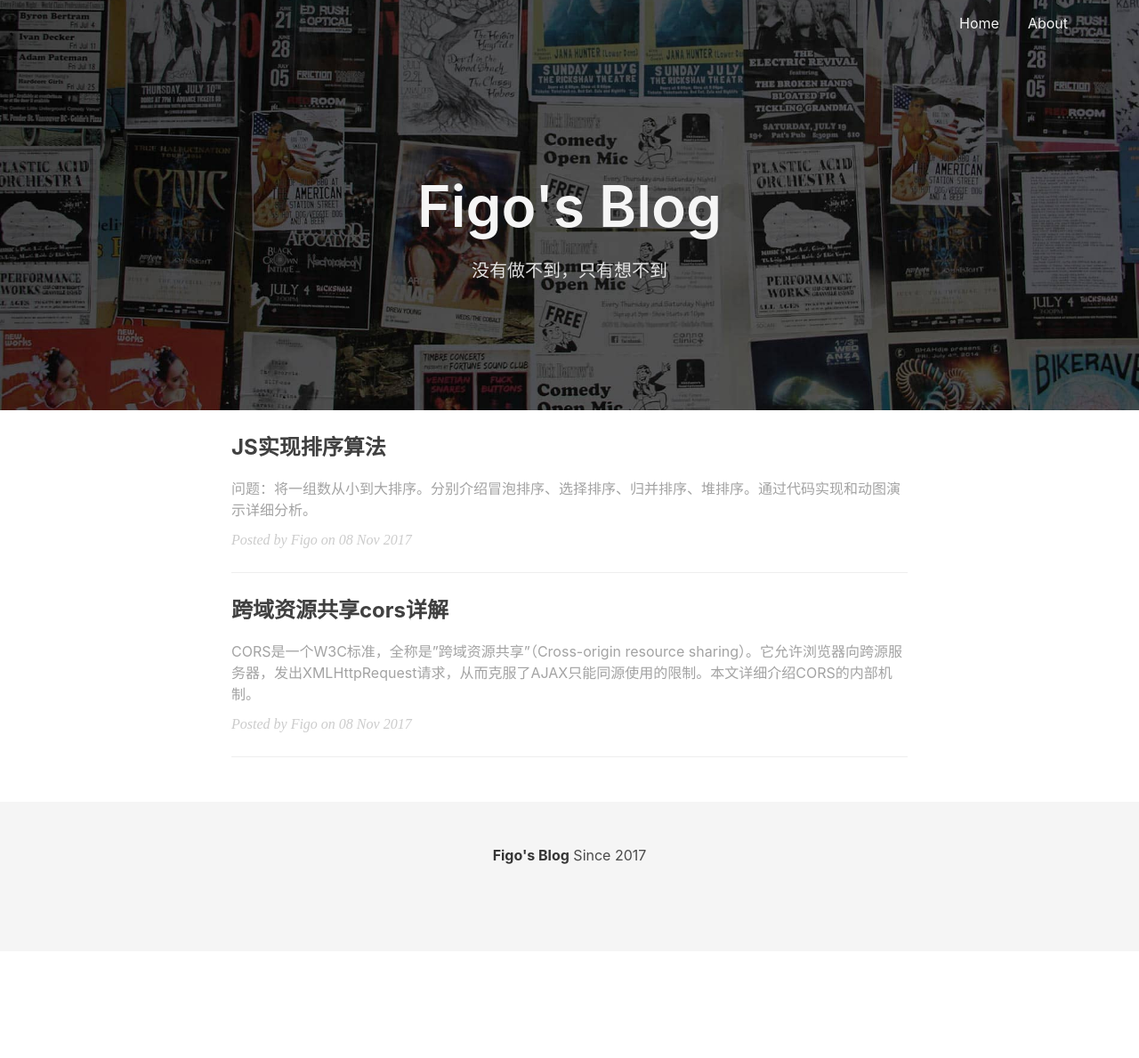
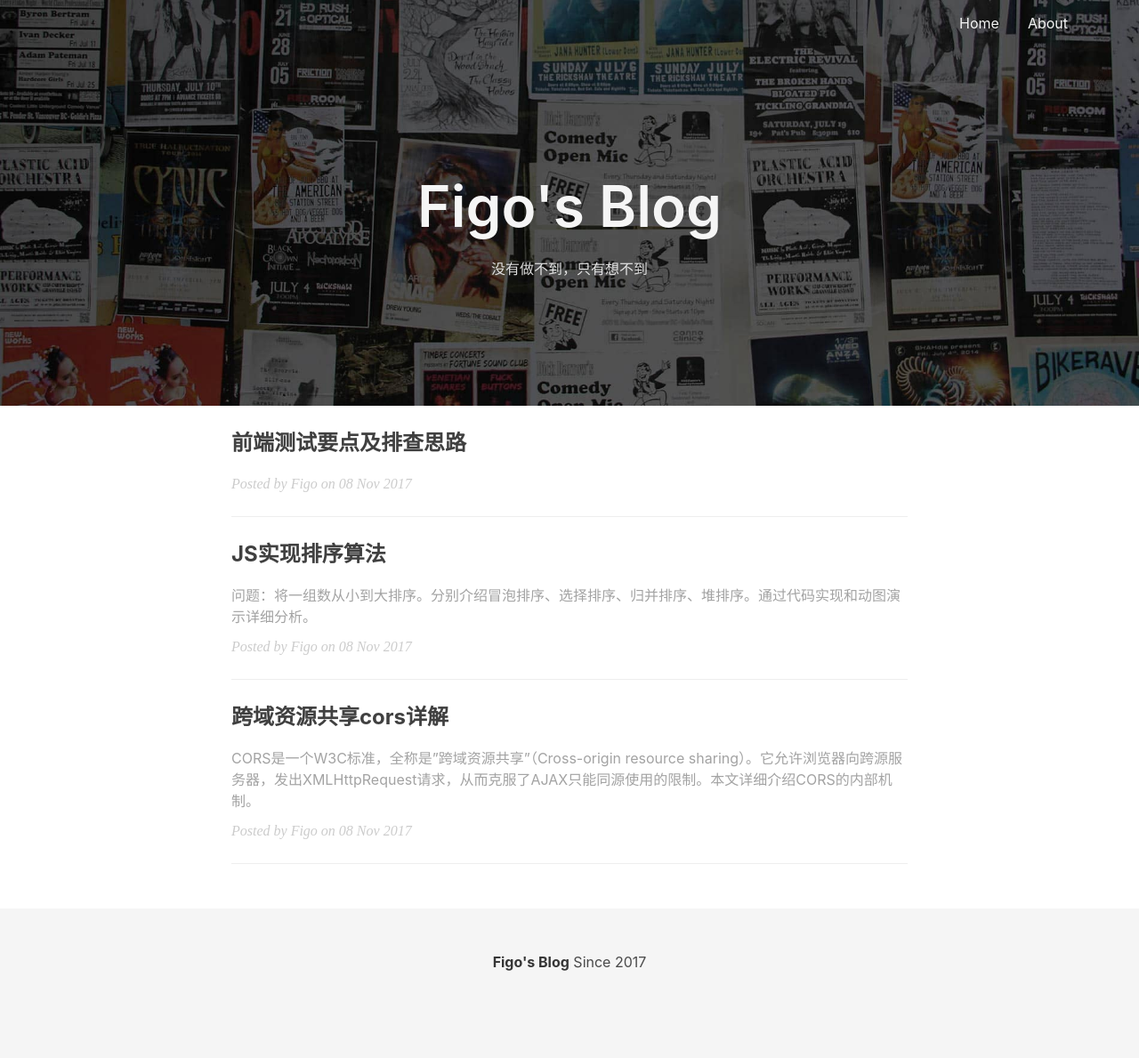
Before and after one commit to figo-fe/blog, a Jekyll site: the page built from index.html, in a window 1280 px wide. Shown: the whole page at 89% size. Built offline with Jekyll 4.4.1, drawn with Linux system fonts in a browser that asks for light colours; before the commit the page ends 1069 px from its top, so only the background shows below that.

Commit message:
tpl update

```diff
--- /dev/null
+++ b/_posts/2017-11-08-qa-essentials-and-troubleshooting-ideas.md
@@ -0,0 +1,5 @@
+---
+layout: post
+title: 前端测试要点及排查思路
+description:
+---
--- a/css/main.css
+++ b/css/main.css
@@ -5,6 +5,9 @@
 #home-header .title{
     margin-bottom: 3rem;
     font-size: 4rem;
+}
+#home-header .subtitle{
+    font-size: 1rem;
 }
 #home-header.is-small .title{
     font-size: 2rem;
```
